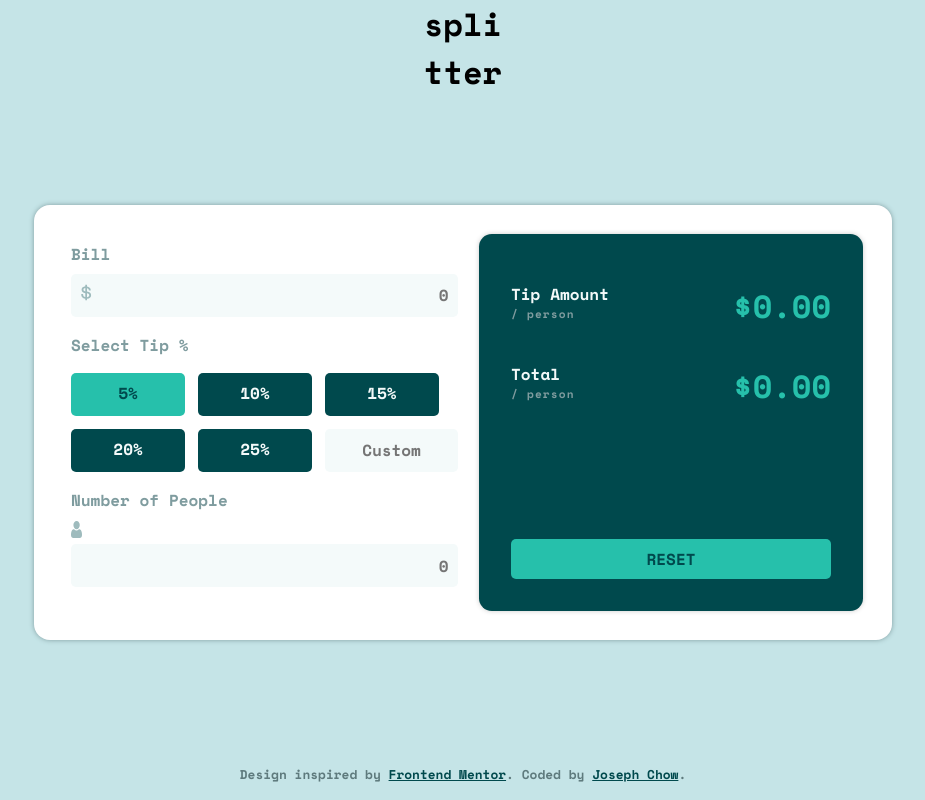
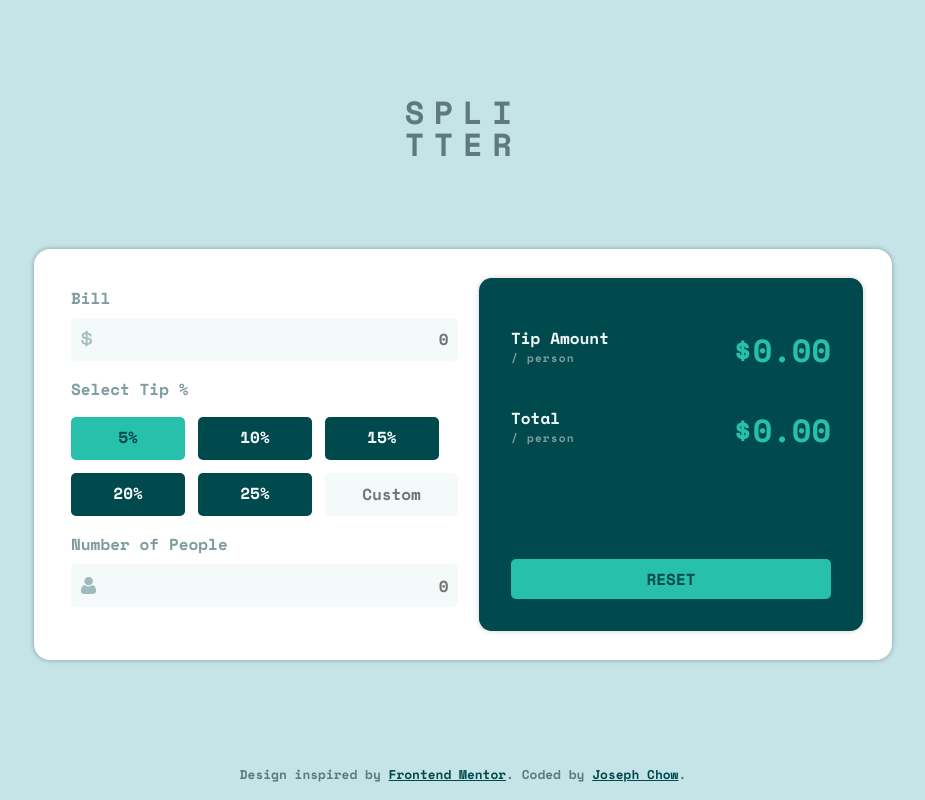
Before and after one commit to chowjiaming/tip-calculator-app, a Next.js app: page / in a window 1280 px wide. Shown: the whole page, without its empty margins (177-1102 px from the left). Built offline with nearby package versions, Linux system fonts and the light colour scheme.

Commit message:
:bug: fix styling bugs :bug:

```diff
--- a/src/components/InputCard/InputCard.tsx
+++ b/src/components/InputCard/InputCard.tsx
@@ -40,7 +40,7 @@ export default function InputCard() {
           <Image
             src="/svg/icon-dollar.svg"
             alt="icon-dollar"
-            width={11}
+            width={12}
             height={17}
           />
         </div>
@@ -74,7 +74,7 @@ export default function InputCard() {
           </span>
         ) : null}
         <div
-          className={`${styles['img']} ${
+          className={`${styles['input__icon']} ${
             tipCalculatorData.numPeopleError
               ? styles['input__icon--error']
               : undefined
@@ -83,7 +83,7 @@ export default function InputCard() {
           <Image
             src="/svg/icon-person.svg"
             alt="icon-person"
-            width={11}
+            width={15}
             height={17}
           />
         </div>
--- a/src/layout/Title/Title.tsx
+++ b/src/layout/Title/Title.tsx
@@ -1,8 +1,8 @@
-import styles from '@/styles/Home.module.css';
+import styles from '@/styles/Title.module.css';
 
 const Title: React.FC = () => {
   return (
-    <header className={styles['title']}>
+    <header className={styles['header']}>
       <h1 className={styles['title__text']}>spli</h1>
       <h1 className={styles['title__text']}>tter</h1>
     </header>
--- a/styles/InputCard.module.css
+++ b/styles/InputCard.module.css
@@ -9,7 +9,7 @@
 
 .input__icon {
   position: absolute;
-  top: 50%;
+  top: 55%;
   left: 10px;
   transform: translateY(-50%);
 }
--- a/styles/Title.module.css
+++ b/styles/Title.module.css
@@ -10,7 +10,7 @@
 }
 
 @media (min-width: 720px) {
-  header {
+  .header {
     margin-top: 6rem;
   }
 }
```
